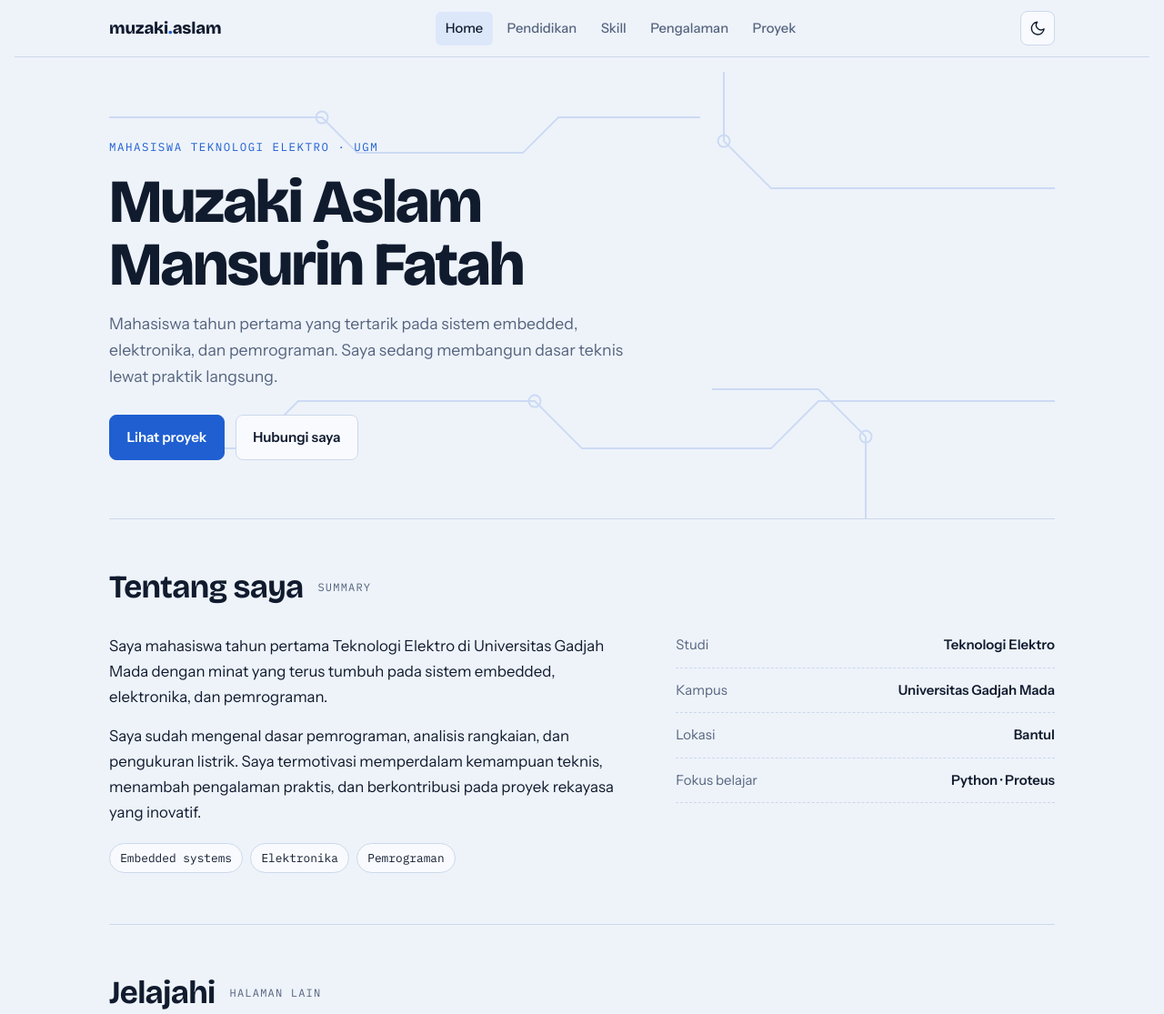
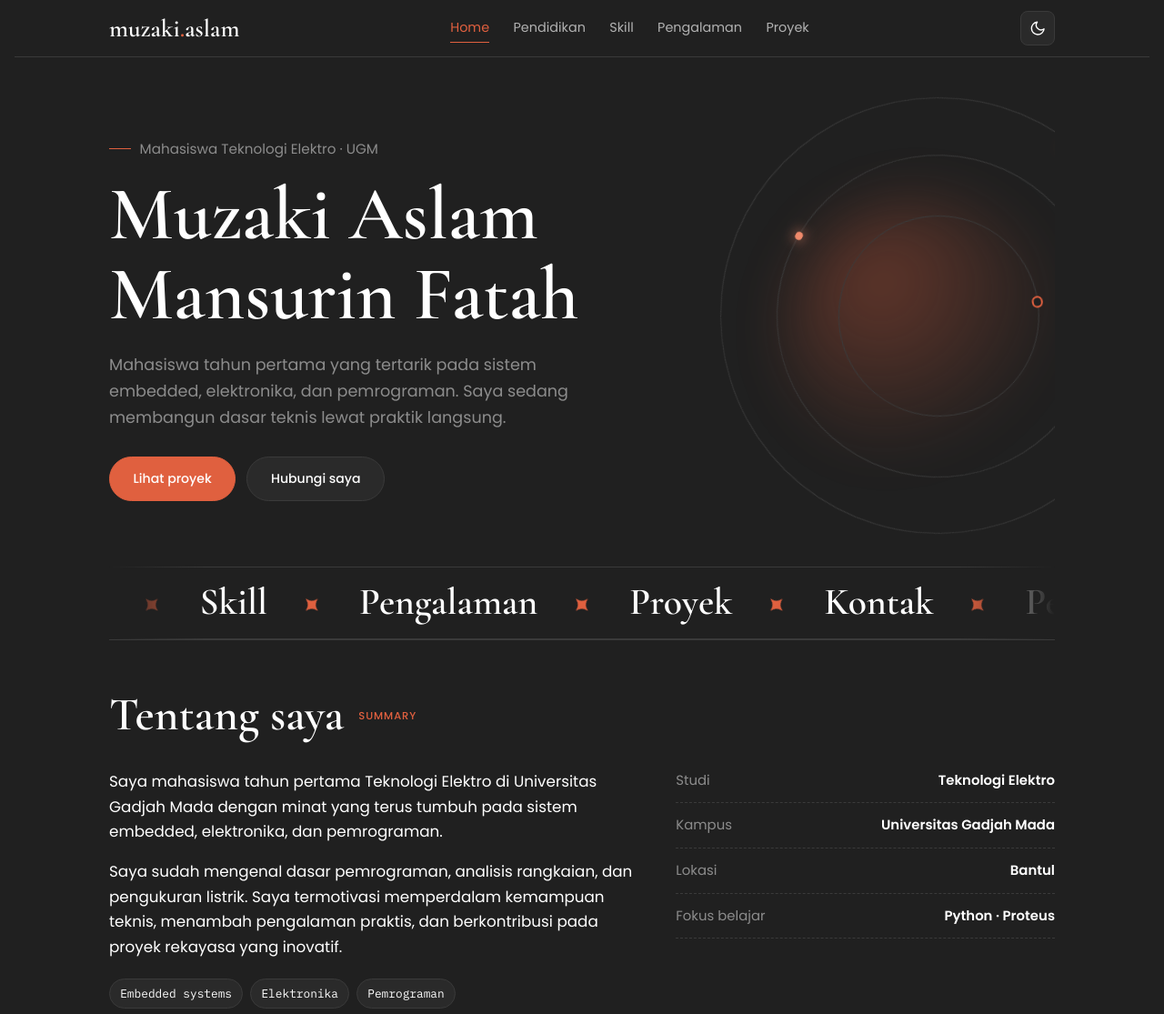
Before and after one commit to muzakiaslamf/muzakiaslamf.github.io, a plain HTML site: page index.html in a window 1280 px wide. Shown: the top 1115 px of the page at 91% size. Drawn offline with nearby package versions, Linux system fonts and the light colour scheme.

Commit message:
Update index.html

```diff
--- a/index.html
+++ b/index.html
@@ -1,39 +1,33 @@
 <!doctype html><html><head><meta charset=utf8><meta name=viewport content="width=device-width,initial-scale=1,viewport-fit=cover"><style>:root{color-scheme:light;box-sizing:border-box;padding-top:env(safe-area-inset-top,0px);padding-bottom:env(safe-area-inset-bottom,0px)}html{scroll-padding-top:env(safe-area-inset-top,0px)}body{margin:0;padding:0;font:14px -apple-system,BlinkMacSystemFont,sans-serif;background:#fff;color:#000}img{max-width:100%}[hidden]:not([hidden=until-found i]){display:none!important}</style></head><body>
 <title>Portofolio Muzaki Aslam</title>
 <meta name="claude:viewport-fit-sides" content="cover">
-<link rel="stylesheet" href="https://fonts.googleapis.com/css2?family=Bricolage+Grotesque:opsz,wght@12..96,500;12..96,700;12..96,800&family=Instrument+Sans:wght@400;500;600&family=IBM+Plex+Mono:wght@400;500&display=swap">
+<link rel="stylesheet" href="https://fonts.googleapis.com/css2?family=Cormorant+Garamond:wght@500;600;700&family=Poppins:wght@300;400;500;600&family=IBM+Plex+Mono:wght@400;500&display=swap">
 <style>
 /* Layout: beberapa halaman (Home, Pendidikan, Skill, Pengalaman, Proyek) dalam satu file, berpindah lewat #/nama-halaman. Isi dirender dari satu objek data (DEFAULT_DATA di bagian script) dan bisa diubah lewat Admin > Mode edit. */
+/* Tema: arang gelap + oranye terakota, huruf kapital kondensed tebal (mengacu pada referensi Portix). Gelap adalah bawaan; tombol tema membuka versi terang. */
 :root {
-  --bg: #EEF3FA;
-  --surface: #F8FAFE;
-  --fg: #111B2E;
-  --muted: #55647E;
-  --line: #CCD8EA;
-  --accent: #1F5FD1;
+  --bg: #202020;
+  --surface: #2A2A2A;
+  --fg: #FFFFFF;
+  --muted: #8C8C8C;
+  --line: #3A3A3A;
+  --accent: #E0603F;
   --accent-ink: #FFFFFF;
-  --accent-soft: #DCE8FA;
-  --copper: #2D8CE0;
-  --danger: #B3321F;
-  --code-bg: #0C1424;
-  --code-fg: #CFE0FF;
-  --font-display: "Bricolage Grotesque", "Segoe UI", system-ui, sans-serif;
-  --font-body: "Instrument Sans", "Segoe UI", system-ui, sans-serif;
+  --accent-soft: #3A2A25;
+  --copper: #F08A6B;
+  --danger: #F08A78;
+  --code-bg: #161616;
+  --code-fg: #F2D5CB;
+  --font-display: "Cormorant Garamond", Georgia, "Times New Roman", serif;
+  --font-body: "Poppins", "Segoe UI", system-ui, sans-serif;
   --font-mono: "IBM Plex Mono", ui-monospace, Menlo, Consolas, monospace;
+  color-scheme: dark;
 }
-@media (prefers-color-scheme: dark) {
-  :root:not([data-theme="light"]) {
-    --bg: #0D1322; --surface: #141C30; --fg: #E5EBF7; --muted: #9AA8C4; --line: #26334F;
-    --accent: #6EA4FF; --accent-ink: #08122A; --accent-soft: #1B2845; --copper: #7DB8FF; --danger: #F08A78;
-    --code-bg: #090F1C; --code-fg: #CFE0FF;
-    color-scheme: dark;
-  }
-}
-:root[data-theme="dark"] {
-  --bg: #0D1322; --surface: #141C30; --fg: #E5EBF7; --muted: #9AA8C4; --line: #26334F;
-  --accent: #6EA4FF; --accent-ink: #08122A; --accent-soft: #1B2845; --copper: #7DB8FF; --danger: #F08A78;
-  --code-bg: #090F1C; --code-fg: #CFE0FF;
-  color-scheme: dark;
+:root[data-theme="light"] {
+  --bg: #F4F1EC; --surface: #FFFFFF; --fg: #202020; --muted: #6E6A64; --line: #DDD7CE;
+  --accent: #D4512F; --accent-ink: #FFFFFF; --accent-soft: #F7DFD6; --copper: #D4512F; --danger: #B3321F;
+  --code-bg: #202020; --code-fg: #F2D5CB;
+  color-scheme: light;
 }
 
 * { box-sizing: border-box; }
@@ -58,11 +52,12 @@ a { color: inherit; }
 /* header */
 .top { position: sticky; top: env(safe-area-inset-top, 0px); z-index: 20; background: var(--bg); border-bottom: 1px solid var(--line); }
 .top .wrap { display: flex; align-items: center; justify-content: space-between; gap: 1rem; padding-block: .75rem; }
-.brand { font-family: var(--font-display); font-weight: 800; font-size: 1.15rem; text-decoration: none; letter-spacing: -.01em; }
+.brand { font-family: var(--font-display); font-weight: 600; font-size: 1.7rem; text-decoration: none; letter-spacing: 0; line-height: 1; }
 .brand span { color: var(--accent); }
 nav ul { display: flex; gap: .25rem; list-style: none; margin: 0; padding: 0; }
-nav a { display: block; padding: .4rem .7rem; border-radius: 6px; text-decoration: none; color: var(--muted); font-size: .92rem; font-weight: 500; }
-nav a:hover, nav a.on { color: var(--fg); background: var(--accent-soft); }
+nav a { display: block; padding: .4rem .7rem; border-radius: 6px; text-decoration: none; color: var(--fg); opacity: .65; font-size: .9rem; font-weight: 400; transition: opacity .2s ease, color .2s ease; }
+nav a:hover, nav a.on { opacity: 1; background: transparent; }
+nav a.on { color: var(--accent); }
 .tools { display: flex; gap: .5rem; align-items: center; }
 .icon-btn { width: 2.4rem; height: 2.4rem; display: grid; place-items: center; cursor: pointer; border: 1px solid var(--line); background: var(--surface); color: var(--fg); border-radius: 8px; }
 .icon-btn:hover { border-color: var(--accent); }
@@ -79,15 +74,45 @@ nav a:hover, nav a.on { color: var(--fg); background: var(--accent-soft); }
 
 /* hero */
 .hero { position: relative; padding-block: 4.5rem 4rem; overflow: hidden; }
-.traces { position: absolute; inset: 0; width: 100%; height: 100%; color: var(--accent); opacity: .16; pointer-events: none; }
-.hero-in { position: relative; max-width: 46rem; }
-.eyebrow { font-family: var(--font-mono); font-size: .78rem; letter-spacing: .12em; text-transform: uppercase; color: var(--accent); margin: 0 0 1rem; }
-h1 { font-family: var(--font-display); font-weight: 800; font-size: clamp(2.3rem, 6.2vw, 4.2rem); line-height: 1.02; letter-spacing: -.03em; margin: 0 0 1rem; text-wrap: balance; }
+.traces { display: none; }
+/* orbit berputar di hero */
+.orbit { position: absolute; z-index: 0; right: -7rem; top: 50%; width: clamp(18rem, 40vw, 30rem); aspect-ratio: 1; transform: translateY(-50%); pointer-events: none; }
+.orbit::before { content: ""; position: absolute; inset: 22%; border-radius: 50%; background: radial-gradient(circle at 35% 30%, var(--accent), transparent 70%); opacity: .35; filter: blur(28px); animation: float 9s ease-in-out infinite; }
+.ring { position: absolute; inset: 0; border: 1px solid var(--line); border-radius: 50%; animation: spin 46s linear infinite; }
+.ring.r2 { inset: 13%; animation-duration: 30s; animation-direction: reverse; }
+.ring.r3 { inset: 27%; animation-duration: 22s; }
+.ring i { position: absolute; top: -.4rem; left: 50%; width: .8rem; height: .8rem; margin-left: -.4rem; border-radius: 50%; background: var(--accent); box-shadow: 0 0 1.1rem var(--accent); }
+.ring.r2 i { width: .55rem; height: .55rem; top: -.28rem; margin-left: -.28rem; background: var(--copper); box-shadow: 0 0 .8rem var(--copper); }
+.ring.r3 i { background: var(--bg); border: 2px solid var(--accent); box-shadow: none; }
+@keyframes spin { to { transform: rotate(360deg); } }
+@keyframes float { 0%, 100% { transform: translate(0, 0) scale(1); } 50% { transform: translate(-1.2rem, 1.4rem) scale(1.12); } }
+@media (max-width: 860px) { .orbit { opacity: .45; right: -11rem; } }
+
+/* pita teks berjalan */
+.marquee { overflow: hidden; border-block: 1px solid var(--line); padding-block: 1rem; margin-block: .5rem 0; -webkit-mask-image: linear-gradient(90deg, transparent, #000 10%, #000 90%, transparent); mask-image: linear-gradient(90deg, transparent, #000 10%, #000 90%, transparent); }
+.marquee-track { display: flex; width: max-content; animation: marq 32s linear infinite; }
+.marquee:hover .marquee-track { animation-play-state: paused; }
+.marquee span { display: inline-flex; align-items: center; gap: 2.5rem; padding-right: 2.5rem; font-family: var(--font-display); font-weight: 600; font-size: clamp(1.7rem, 4vw, 2.6rem); line-height: 1.1; white-space: nowrap; }
+.marquee span::after { content: "\2726"; color: var(--accent); font-size: .6em; display: inline-block; animation: spin 8s linear infinite; }
+@keyframes marq { to { transform: translateX(-50%); } }
+
+/* muncul saat di-scroll + cahaya mengikuti kursor */
+.js .reveal { opacity: 0; transform: translateY(26px); transition: opacity .7s cubic-bezier(.2, .7, .2, 1), transform .7s cubic-bezier(.2, .7, .2, 1), border-color .25s ease; transition-delay: var(--d, 0s); }
+.js .reveal.in { opacity: 1; transform: none; }
+.project:hover, .soft > div:hover { border-color: var(--accent); }
+.glow { position: fixed; left: 0; top: 0; width: 400px; height: 400px; border-radius: 50%; background: radial-gradient(circle, color-mix(in srgb, var(--accent) 20%, transparent), transparent 65%); pointer-events: none; z-index: -1; opacity: 0; transition: opacity .4s ease; will-change: transform; }
+nav a { position: relative; }
+nav a::after { content: ""; position: absolute; left: .7rem; right: .7rem; bottom: .15rem; height: 1px; background: var(--accent); transform: scaleX(0); transform-origin: left; transition: transform .3s ease; }
+nav a:hover::after, nav a.on::after { transform: scaleX(1); }
+.hero-in { position: relative; z-index: 1; max-width: 46rem; }
+.eyebrow { display: flex; align-items: center; gap: .6rem; font-family: var(--font-body); font-size: .95rem; font-weight: 400; color: var(--muted); margin: 0 0 1rem; }
+.eyebrow::before { content: ""; width: 1.5rem; height: 1px; background: var(--accent); flex: none; }
+h1 { font-family: var(--font-display); font-weight: 600; font-size: clamp(2.8rem, 8vw, 5.2rem); line-height: 1.05; letter-spacing: 0; margin: 0 0 1.25rem; text-wrap: balance; }
 .lead { color: var(--muted); font-size: 1.1rem; max-width: 36rem; margin: 0 0 1.75rem; }
 .cta { display: flex; flex-wrap: wrap; gap: .75rem; }
 .btn {
-  display: inline-flex; align-items: center; gap: .5rem; padding: .7rem 1.15rem; border-radius: 8px;
-  font-weight: 600; font-size: .95rem; text-decoration: none; cursor: pointer; font-family: inherit;
+  display: inline-flex; align-items: center; gap: .5rem; padding: .75rem 1.6rem; border-radius: 99px;
+  font-weight: 500; font-size: .88rem; text-decoration: none; cursor: pointer; font-family: inherit;
   border: 1px solid var(--line); background: var(--surface); color: var(--fg);
   transition: transform .2s ease, border-color .2s ease;
 }
@@ -102,8 +127,8 @@ h1 { font-family: var(--font-display); font-weight: 800; font-size: clamp(2.3rem
 /* sections */
 section { padding-block: 3.5rem; border-top: 1px solid var(--line); }
 .sec-head { display: flex; align-items: center; gap: 1rem; margin-bottom: 2rem; flex-wrap: wrap; }
-h2.title { font-family: var(--font-display); font-size: clamp(1.6rem, 3.6vw, 2.2rem); letter-spacing: -.02em; margin: 0; line-height: 1.1; }
-.tag { font-family: var(--font-mono); font-size: .75rem; letter-spacing: .1em; text-transform: uppercase; color: var(--muted); }
+h2.title { font-family: var(--font-display); font-weight: 600; font-size: clamp(2.1rem, 5vw, 3.2rem); letter-spacing: 0; margin: 0; line-height: 1.05; }
+.tag { font-family: var(--font-body); font-size: .72rem; font-weight: 500; letter-spacing: .08em; text-transform: uppercase; color: var(--accent); }
 .sec-add { margin-left: auto; }
 
 .about { display: grid; grid-template-columns: minmax(0, 1.4fr) minmax(0, 1fr); gap: 2.5rem; }
@@ -121,13 +146,13 @@ h2.title { font-family: var(--font-display); font-size: clamp(1.6rem, 3.6vw, 2.2
 .timeline li::before { content: ""; position: absolute; left: -1.75rem; top: .45rem; width: .8rem; height: .8rem; border-radius: 50%; background: var(--bg); border: 2px solid var(--accent); }
 .timeline li.now::before { background: var(--accent); }
 .when { font-family: var(--font-mono); font-size: .9rem; color: var(--accent); padding-top: .1rem; }
-.timeline h3 { margin: 0; font-family: var(--font-display); font-size: 1.2rem; }
+.timeline h3 { margin: 0; font-family: var(--font-display); font-weight: 600; font-size: 1.5rem; line-height: 1.2; }
 .timeline .org { margin: 0; font-weight: 600; font-size: .95rem; }
 .timeline p { margin: .15rem 0 0; color: var(--muted); }
 
 /* skills */
 .skills { display: grid; grid-template-columns: minmax(0, 1.3fr) minmax(0, 1fr); gap: 2.5rem; }
-.block-title { font-family: var(--font-mono); font-size: .78rem; font-weight: 500; letter-spacing: .1em; text-transform: uppercase; color: var(--muted); margin: 0 0 1.1rem; }
+.block-title { font-family: var(--font-body); font-size: .75rem; font-weight: 500; letter-spacing: .08em; text-transform: uppercase; color: var(--muted); margin: 0 0 1.1rem; }
 .skill { margin-bottom: 1.4rem; }
 .skill-top { display: flex; justify-content: space-between; align-items: baseline; gap: 1rem; margin-bottom: .45rem; flex-wrap: wrap; }
 .skill-top b { font-weight: 600; }
@@ -154,7 +179,7 @@ h2.title { font-family: var(--font-display); font-size: clamp(1.6rem, 3.6vw, 2.2
 .preview { background: var(--code-bg); color: var(--code-fg); padding: 1rem; min-height: 8rem; display: grid; align-items: center; }
 .preview pre { margin: 0; font-family: var(--font-mono); font-size: .8rem; line-height: 1.6; overflow-x: auto; max-width: 100%; }
 .pbody { padding: 1.25rem; display: grid; gap: .6rem; align-content: start; flex: 1; }
-.pbody h3 { margin: 0; font-family: var(--font-display); font-size: 1.2rem; }
+.pbody h3 { margin: 0; font-family: var(--font-display); font-weight: 600; font-size: 1.55rem; line-height: 1.2; }
 .pbody p { margin: 0; color: var(--muted); font-size: .95rem; }
 .pbody .chips { margin-top: .25rem; }
 .plink { font-weight: 600; font-size: .92rem; color: var(--accent); width: fit-content; }
@@ -174,7 +199,7 @@ footer { padding-top: 2rem; border-top: 1px solid var(--line); color: var(--mute
 .explore { display: grid; grid-template-columns: repeat(2, minmax(0, 1fr)); gap: 1rem; }
 .explore a { display: block; padding: 1.1rem 1.25rem; background: var(--surface); border: 1px solid var(--line); border-radius: 12px; text-decoration: none; transition: border-color .2s ease, transform .2s ease; }
 .explore a:hover { border-color: var(--accent); transform: translateY(-1px); }
-.explore b { display: block; font-family: var(--font-display); font-size: 1.1rem; margin-bottom: .15rem; }
+.explore b { display: block; font-family: var(--font-display); font-weight: 600; font-size: 1.45rem; line-height: 1.2; margin-bottom: .15rem; }
 .explore span { color: var(--muted); font-size: .9rem; }
 .contact { border-top: 1px solid var(--line); padding-block: 3.5rem 0; }
 main > footer { margin-top: 3rem; }
@@ -220,6 +245,8 @@ dialog form { display: grid; gap: 1rem; max-height: calc(100vh - 64px); overflow
   html { scroll-behavior: auto; }
   .rise, .bar.in i { animation: none; }
   .btn, .explore a { transition: none; }
+  .ring, .orbit::before, .marquee-track, .marquee span::after { animation: none; }
+  .js .reveal { opacity: 1; transform: none; transition: none; }
 }
 </style>
 
@@ -257,6 +284,11 @@ dialog form { display: grid; gap: 1rem; max-height: calc(100vh - 64px); overflow
         <path d="M640 420v-90l-40-40h-90"/>
         <circle cx="180" cy="60" r="5"/><circle cx="520" cy="80" r="5"/><circle cx="360" cy="300" r="5"/><circle cx="640" cy="330" r="5"/>
       </svg>
+      <div class="orbit" aria-hidden="true">
+        <div class="ring"><i></i></div>
+        <div class="ring r2"><i></i></div>
+        <div class="ring r3"><i></i></div>
+      </div>
       <div class="hero-in">
         <p class="eyebrow rise" id="heroEyebrow"></p>
         <h1 class="rise" id="heroName"></h1>
@@ -265,6 +297,13 @@ dialog form { display: grid; gap: 1rem; max-height: calc(100vh - 64px); overflow
           <a class="btn primary" href="#/proyek">Lihat proyek</a>
           <button class="btn" id="toContact" type="button">Hubungi saya</button>
         </div>
+      </div>
+    </div>
+
+    <div class="marquee" aria-hidden="true">
+      <div class="marquee-track">
+        <span>Pendidikan</span><span>Skill</span><span>Pengalaman</span><span>Proyek</span><span>Kontak</span>
+        <span>Pendidikan</span><span>Skill</span><span>Pengalaman</span><span>Proyek</span><span>Kontak</span>
       </div>
     </div>
 
@@ -887,7 +926,7 @@ dialog form { display: grid; gap: 1rem; max-height: calc(100vh - 64px); overflow
   try { var saved = localStorage.getItem("theme"); if (saved) root.setAttribute("data-theme", saved); } catch (e) {}
   $("themeBtn").addEventListener("click", function () {
     var cur = root.getAttribute("data-theme");
-    var dark = cur ? cur === "dark" : window.matchMedia("(prefers-color-scheme: dark)").matches;
+    var dark = cur ? cur === "dark" : true;
     var next = dark ? "light" : "dark";
     root.setAttribute("data-theme", next);
     try { localStorage.setItem("theme", next); } catch (e) {}
@@ -947,6 +986,38 @@ dialog form { display: grid; gap: 1rem; max-height: calc(100vh - 64px); overflow
   render();
   route();
 })();
+
+/* animasi: muncul saat di-scroll dan cahaya mengikuti kursor (mati jika "kurangi gerakan" aktif) */
+(function () {
+  if (window.matchMedia && matchMedia("(prefers-reduced-motion: reduce)").matches) return;
+  if (!("IntersectionObserver" in window)) return;
+  document.documentElement.classList.add("js");
+  var io = new IntersectionObserver(function (es) {
+    es.forEach(function (e) { if (e.isIntersecting) { e.target.classList.add("in"); io.unobserve(e.target); } });
+  }, { threshold: .12, rootMargin: "0px 0px -6% 0px" });
+  function arm() {
+    var pg = document.querySelector(".page:not([hidden])");
+    if (!pg) return;
+    pg.querySelectorAll("section, .timeline li, .project, .skill, .soft > div").forEach(function (el, i) {
+      if (el.classList.contains("reveal")) return;
+      el.classList.add("reveal");
+      el.style.setProperty("--d", (i % 4) * 0.07 + "s");
+      io.observe(el);
+    });
+  }
+  window.addEventListener("hashchange", function () { setTimeout(arm, 60); });
+  setTimeout(arm, 120);
+  if (window.matchMedia && matchMedia("(hover: hover)").matches) {
+    var g = document.createElement("div"); g.className = "glow"; document.body.appendChild(g);
+    var raf = 0;
+    window.addEventListener("pointermove", function (e) {
+      if (raf) return;
+      raf = requestAnimationFrame(function () {
+        raf = 0; g.style.transform = "translate(" + (e.clientX - 200) + "px," + (e.clientY - 200) + "px)"; g.style.opacity = 1;
+      });
+    }, { passive: true });
+  }
+})();
 </script>
 
 </body></html>
```
